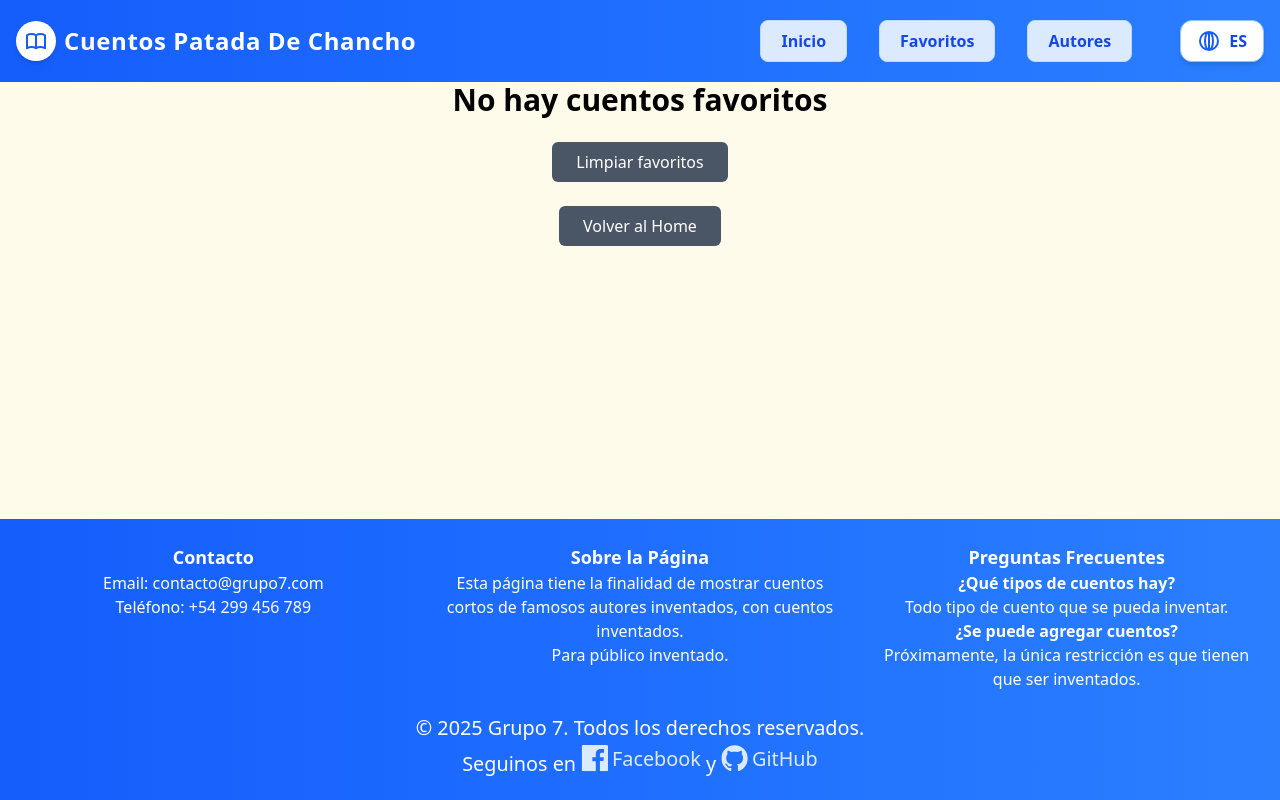
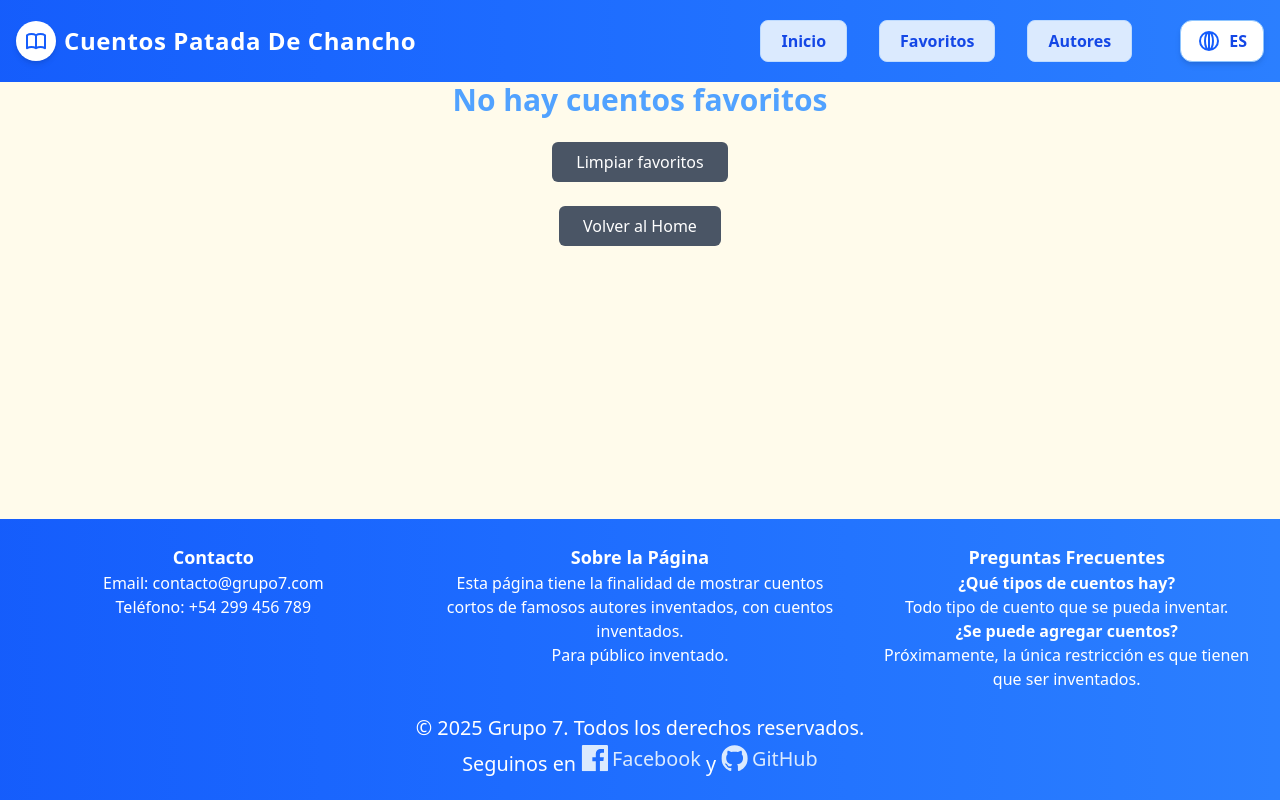
Before and after one commit to enzomolina10/tp-react-tailwind, a React (Vite) app: page /Favorites in a window 1280 px wide. Shown: the top 800 px of the page. Built offline with nearby package versions, Linux system fonts and the light colour scheme.

Commit message:
modificaciones de color y readme

```diff
--- a/src/Components/NotificacionAlert/NotificacionAlert.jsx
+++ b/src/Components/NotificacionAlert/NotificacionAlert.jsx
@@ -15,8 +15,8 @@ const NotificacionAlert = ({ mensaje, tipo = "info", visible, onClose }) => {
   if (!visible) return null;
 
   let color = "bg-blue-500";
-  if (tipo === "exito") color = "bg-green-200 text-green-900";
-  if (tipo === "error") color = "bg-red-200 text-red-900";
+  if (tipo === "exito") color = "bg-green-500 text-green-900";
+  if (tipo === "error") color = "bg-red-500 text-red-900";
   if (tipo === "advertencia") color = "bg-yellow-200 text-yellow-900";
 
 
--- a/src/Pages/Favorites/Favorites.jsx
+++ b/src/Pages/Favorites/Favorites.jsx
@@ -65,7 +65,7 @@ const Favorites = () => {
             />
           ))
         ) : (
-          <h1 className="text-3xl font-bold mb-6 text-center">
+          <h1 className="text-3xl font-bold mb-6 text-center text-blue-400">
             {t("favorites.empty")}
           </h1>
         )}
```
Also changed, not shown: 1 other file (tests, documents, lock files or other folders).
